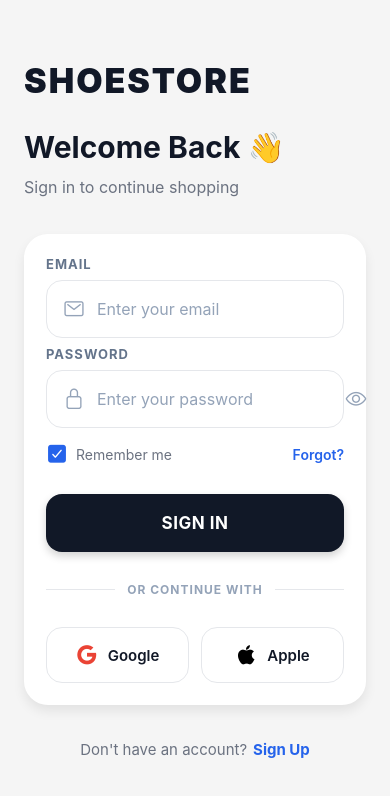
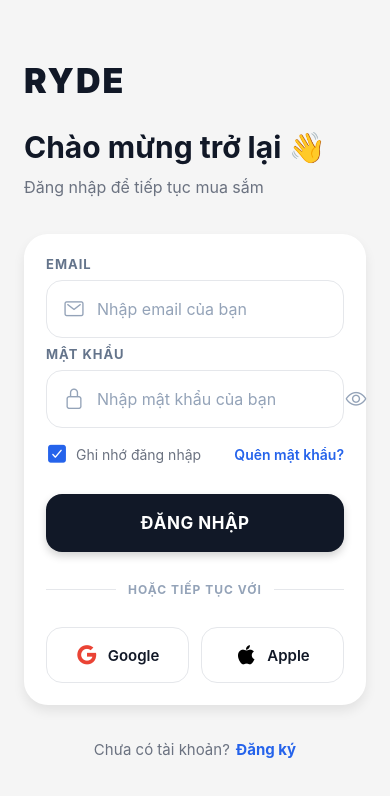
Before and after one commit to truongminhluong/ShoeStore, a React Native app: screen /VnpayPayment in a window 390 px wide. Shown: the top 796 px of the page. Built offline with nearby package versions, Linux system fonts and the light colour scheme.

Commit message:
xu ly phan trang thai don hang

```diff
--- a/src/components/home/Header.jsx
+++ b/src/components/home/Header.jsx
@@ -26,7 +26,7 @@
 
       {/* LOGO */}
       <Text style={styles.logo}>
-        KickStore
+        Ryde
       </Text>
 
       {/* NÚT THÔNG BÁO */}
--- a/src/screens/Auth/LoginScreen.jsx
+++ b/src/screens/Auth/LoginScreen.jsx
@@ -26,21 +26,15 @@
   const { login: saveLogin } = useAuth();
 
   const [email, setEmail] = useState("");
-
   const [password, setPassword] = useState("");
-
   const [showPassword, setShowPassword] = useState(false);
-
   const [loading, setLoading] = useState(false);
-
   const [remember, setRemember] = useState(true);
 
   const [emailFocus, setEmailFocus] = useState(false);
-
   const [passwordFocus, setPasswordFocus] = useState(false);
 
   const [emailError, setEmailError] = useState("");
-
   const [passwordError, setPasswordError] = useState("");
 
   const validate = () => {
@@ -77,11 +71,12 @@
 
       if (response?.success) {
         const payload = response?.data || response;
-        const token = payload?.token || payload?.accessToken || null;
+        const token =
+          payload?.token || payload?.accessToken || null;
         const user = payload?.user || response?.user || null;
 
         if (!token) {
-          throw new Error("Không nhận được token từ server");
+          throw new Error("Không nhận được token từ máy chủ");
         }
 
         await saveLogin(token, user);
@@ -89,7 +84,10 @@
         console.log("Đăng nhập thành công");
       }
     } catch (error) {
-      alert(error.response?.data?.message || "Đăng nhập thất bại");
+      alert(
+        error.response?.data?.message ||
+          "Đăng nhập thất bại"
+      );
     } finally {
       setLoading(false);
     }
@@ -101,7 +99,9 @@
 
       <KeyboardAvoidingView
         style={{ flex: 1 }}
-        behavior={Platform.OS === "ios" ? "padding" : "height"}
+        behavior={
+          Platform.OS === "ios" ? "padding" : "height"
+        }
       >
         <TouchableWithoutFeedback onPress={Keyboard.dismiss}>
           <ScrollView
@@ -109,17 +109,21 @@
             showsVerticalScrollIndicator={false}
             contentContainerStyle={styles.content}
           >
-            {/* Header */}
+            {/* Tiêu đề */}
 
             <View style={styles.header}>
-              <Text style={styles.logo}>SHOESTORE</Text>
+              <Text style={styles.logo}>RYDE</Text>
 
-              <Text style={styles.title}>Welcome Back 👋</Text>
+              <Text style={styles.title}>
+                Chào mừng trở lại 👋
+              </Text>
 
-              <Text style={styles.subtitle}>Sign in to continue shopping</Text>
+              <Text style={styles.subtitle}>
+                Đăng nhập để tiếp tục mua sắm
+              </Text>
             </View>
 
-            {/* Form */}
+            {/* Biểu mẫu */}
 
             <View style={styles.form}>
               {/* Email */}
@@ -127,13 +131,20 @@
               <Text style={styles.label}>EMAIL</Text>
 
               <View
-                style={[styles.inputContainer, emailFocus && styles.inputFocus]}
+                style={[
+                  styles.inputContainer,
+                  emailFocus && styles.inputFocus,
+                ]}
               >
-                <Ionicons name="mail-outline" size={22} color="#94A3B8" />
+                <Ionicons
+                  name="mail-outline"
+                  size={22}
+                  color="#94A3B8"
+                />
 
                 <TextInput
                   style={styles.input}
-                  placeholder="Enter your email"
+                  placeholder="Nhập email của bạn"
                   placeholderTextColor="#94A3B8"
                   keyboardType="email-address"
                   autoCapitalize="none"
@@ -145,12 +156,14 @@
               </View>
 
               {emailError ? (
-                <Text style={styles.error}>{emailError}</Text>
+                <Text style={styles.error}>
+                  {emailError}
+                </Text>
               ) : null}
 
-              {/* Password */}
+              {/* Mật khẩu */}
 
-              <Text style={styles.label}>PASSWORD</Text>
+              <Text style={styles.label}>MẬT KHẨU</Text>
 
               <View
                 style={[
@@ -166,7 +179,7 @@
 
                 <TextInput
                   style={styles.input}
-                  placeholder="Enter your password"
+                  placeholder="Nhập mật khẩu của bạn"
                   placeholderTextColor="#94A3B8"
                   secureTextEntry={!showPassword}
                   value={password}
@@ -176,10 +189,16 @@
                 />
 
                 <TouchableOpacity
-                  onPress={() => setShowPassword(!showPassword)}
+                  onPress={() =>
+                    setShowPassword(!showPassword)
+                  }
                 >
                   <Ionicons
-                    name={showPassword ? "eye-off-outline" : "eye-outline"}
+                    name={
+                      showPassword
+                        ? "eye-off-outline"
+                        : "eye-outline"
+                    }
                     size={22}
                     color="#94A3B8"
                   />
@@ -187,10 +206,12 @@
               </View>
 
               {passwordError ? (
-                <Text style={styles.error}>{passwordError}</Text>
+                <Text style={styles.error}>
+                  {passwordError}
+                </Text>
               ) : null}
 
-              {/* Remember */}
+              {/* Ghi nhớ đăng nhập */}
 
               <View style={styles.row}>
                 <TouchableOpacity
@@ -198,22 +219,32 @@
                   onPress={() => setRemember(!remember)}
                 >
                   <Ionicons
-                    name={remember ? "checkbox" : "square-outline"}
+                    name={
+                      remember
+                        ? "checkbox"
+                        : "square-outline"
+                    }
                     size={22}
                     color={COLORS.primary}
                   />
 
-                  <Text style={styles.rememberText}>Remember me</Text>
+                  <Text style={styles.rememberText}>
+                    Ghi nhớ đăng nhập
+                  </Text>
                 </TouchableOpacity>
 
                 <TouchableOpacity
-                  onPress={() => navigation.navigate("ForgotPassword")}
+                  onPress={() =>
+                    navigation.navigate("ForgotPassword")
+                  }
                 >
-                  <Text style={styles.forgot}>Forgot?</Text>
+                  <Text style={styles.forgot}>
+                    Quên mật khẩu?
+                  </Text>
                 </TouchableOpacity>
               </View>
 
-              {/* Login */}
+              {/* Đăng nhập */}
 
               <TouchableOpacity
                 style={styles.loginButton}
@@ -223,44 +254,72 @@
                 {loading ? (
                   <ActivityIndicator color="#fff" />
                 ) : (
-                  <Text style={styles.loginText}>SIGN IN</Text>
+                  <Text style={styles.loginText}>
+                    ĐĂNG NHẬP
+                  </Text>
                 )}
               </TouchableOpacity>
 
-              {/* Divider */}
+              {/* Phân cách */}
 
               <View style={styles.divider}>
                 <View style={styles.line} />
 
-                <Text style={styles.orText}>OR CONTINUE WITH</Text>
+                <Text style={styles.orText}>
+                  HOẶC TIẾP TỤC VỚI
+                </Text>
 
                 <View style={styles.line} />
               </View>
 
-              {/* Social */}
+              {/* Mạng xã hội */}
 
               <View style={styles.socialContainer}>
-                <TouchableOpacity style={styles.socialButton}>
-                  <Ionicons name="logo-google" size={22} color="#EA4335" />
+                <TouchableOpacity
+                  style={styles.socialButton}
+                >
+                  <Ionicons
+                    name="logo-google"
+                    size={22}
+                    color="#EA4335"
+                  />
 
-                  <Text style={styles.socialText}>Google</Text>
+                  <Text style={styles.socialText}>
+                    Google
+                  </Text>
                 </TouchableOpacity>
 
-                <TouchableOpacity style={styles.socialButton}>
-                  <Ionicons name="logo-apple" size={22} color="#000" />
+                <TouchableOpacity
+                  style={styles.socialButton}
+                >
+                  <Ionicons
+                    name="logo-apple"
+                    size={22}
+                    color="#000"
+                  />
 
-                  <Text style={styles.socialText}>Apple</Text>
+                  <Text style={styles.socialText}>
+                    Apple
+                  </Text>
                 </TouchableOpacity>
               </View>
             </View>
 
-            {/* Footer */}
+            {/* Chân trang */}
 
             <View style={styles.footer}>
-              <Text style={styles.footerText}>Don't have an account?</Text>
+              <Text style={styles.footerText}>
+                Chưa có tài khoản?
+              </Text>
 
-              <TouchableOpacity onPress={() => navigation.navigate("Register")}>
-                <Text style={styles.signUp}>Sign Up</Text>
+              <TouchableOpacity
+                onPress={() =>
+                  navigation.navigate("Register")
+                }
+              >
+                <Text style={styles.signUp}>
+                  Đăng ký
+                </Text>
               </TouchableOpacity>
             </View>
           </ScrollView>
@@ -339,7 +398,6 @@
     height: 58,
 
     borderWidth: 1,
-
     borderColor: "#E5E7EB",
 
     borderRadius: 16,
```
Also changed, not shown: src/screens/Payment/VnpayPaymentScreen.jsx (+123 -30 lines).
